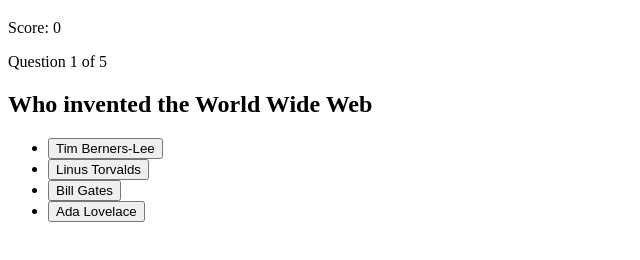
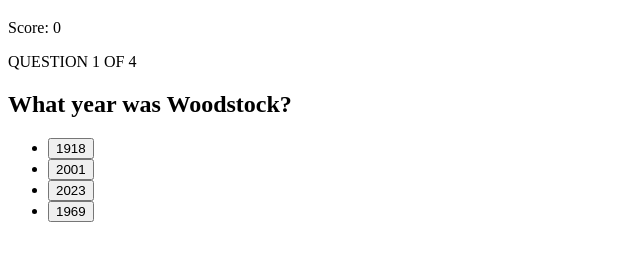
Before and after one commit to danielsullivanttp/Trivia-game, a plain HTML site: page index.html in a window 1280 px wide. Shown: the part 62-322 px from the top of the page, without its empty margins (0-640 px from the left). Drawn offline with Linux system fonts and the light colour scheme.

Commit message:
phase 3: question data model and loadQuestion render function

```diff
--- a/index.html
+++ b/index.html
@@ -14,7 +14,7 @@
             <div id="score-display">Score: <span id="score">0</span></div>
         </header>
         <section id="question-card">
-        <p id="question number">Question 1 of 5</p>
+        <p id="question-number">Question 1 of 5</p>
         <h2 id="question-text">Who invented the World Wide Web</h2>
         <ul id="answer-list">
             <li><button class="answer-btn">Tim Berners-Lee</button></li>
--- a/script.js
+++ b/script.js
@@ -1,15 +1,83 @@
-const gameTitle = document.getElementById("game-title");
-const scoreDisplay = document.getElementById("score");
-const questionNumber = document.getElementById("questionNumber");
-const questionText   = document.getElementById("questionText");
-const nextBtn        = document.getElementById("nextBtn");
-const questionCard   = document.getElementById("questionCard");
-const answerList     = document.getElementById("answerList");
-const endScreen      = document.getElementById("endScreen");
+const questions = [
+  {
+    text: "What year was Woodstock?",
+    answers: [
+      "1918",
+      "2001",
+      "2023",
+      "1969"
+    ],
+    correct: 3  // index of the correct answer in the answers array
+  },
+  {
+    text: "What animal can regenerate almost any part of its body and not leave any scar and can also get a limb transplant from another one of its species?",
+    answers: [
+      "The Cardinal",
+      "The Axolotl",
+      "The T-Rex",
+      "The Giraffe"
+    ],
+    correct: 1  // index of the correct answer in the answers array
+  },
+  {
+    text: "What is 'America's favorite pass time?",
+    answers: [
+        "Football",
+        "Soccer",
+        "Baseball",
+        "Ping Pong"
+    ],
+    correct: 3
+
+  },
+  {
+    text: "Who was the first African-American Player in professional Baseball?",
+    answers: [
+        "Jackie Robinson",
+        "Mark McGuire",
+        "Alex Rodriguez",
+        "Wade Boggs"],
+    correct: 0
+    }, ]       // ...four more
+
+let currentIndex = 0;
+let score = 0    ;
+function loadQuestion(index) {
+   currentIndex = index;
+   questionNumber.textContent =
+      ("Question " + (index + 1) + " of " + questions.length).toUpperCase();
+   // 2. Update questionNumber.textContent — should read "Question X of Y"
+   //    hint: use index + 1 for the display number, questions.length for the total
+
+   questionText.textContent = questions[index].text;
+   // 3. Update questionText.textContent with the question's text
+
+   btnsArray.forEach((element, i) => {
+      element.textContent = questions[index].answers[i];
+      element.className = "answer-btn";
+   });
+   // 4. Loop over the four answer buttons and for each one:
+   //    - Set its textContent to the matching answer from the question object
+   //    - Reset its className back to "answer-btn" to clear any leftover .correct / .wrong / .disabled
+   //    hint: convert answerBtnsNodeList to a real array first, then use forEach
+
+   // 5. Hide the next button
+questionCard.classList.remove("answered");
+   // 6. Remove the "answered" class from questionCard
+};
+
+const gameTitle            = document.getElementById("game-title");
+const scoreDisplay         = document.getElementById("score");
+const questionNumber       = document.getElementById("question-number");
+const questionText         = document.getElementById("question-text");
+const nextBtn              = document.getElementById("next-btn");
+const questionCard         = document.getElementById("question-card");
+const answerList           = document.getElementById("answer-list");
+const endScreen            = document.getElementById("end-screen");
 const answerBtnsCollection = document.getElementsByClassName("answer-btn");
-const answerBtnsNodeList = document.querySelectorAll(".answer-btn");
-const btnsArray = Array.from(answerBtnsNodeList)
-const btnsArray2 = [...answerBtnsNodeList];
+const answerBtnsNodeList   = document.querySelectorAll(".answer-btn");
+const btnsArray            = Array.from(answerBtnsNodeList)
+const btnsArray2           = [...answerBtnsNodeList];
 
 console.log(gameTitle);
 console.log(scoreDisplay);
@@ -30,7 +98,7 @@
 
 gameTitle.textContent = "⚡ Quick Fire Trivia";
 console.log("First question:", questionText.textContent);
-questionNumber.textContent = questionNumber.textContent.toUpperCase();
+questionNumber.textContent = String(questionNumber.textContent).toUpperCase();
 
 const firstBtn = answerBtnsNodeList[0];
 const firstLi = firstBtn.parentElement;
@@ -44,3 +112,5 @@
 
 questionCard.classList.remove("answered")
 // Back to normal
+
+loadQuestion(0);
--- a/styles.css
+++ b/styles.css
@@ -3,6 +3,7 @@
     color: white;
     border-color: #388e3c;
 }
+
 
 .wrong{
     background-color: #e53935;
```
